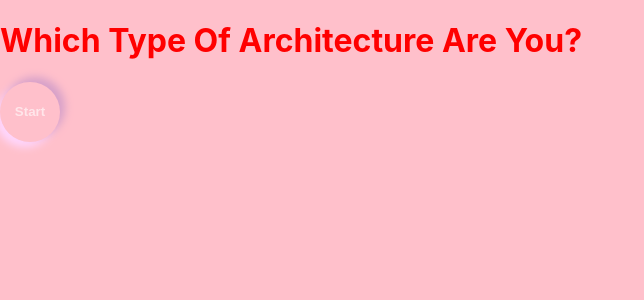
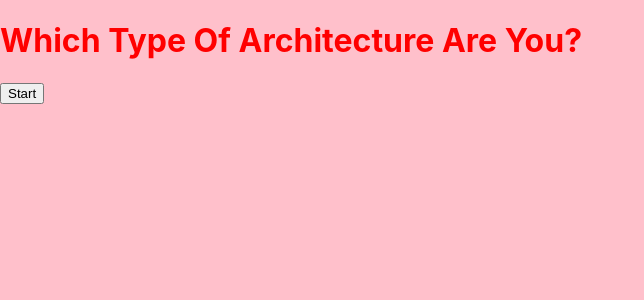
Before and after one commit to Reggie899/Architecture-Quiz, a React (Create React App) app: page / in a window 1280 px wide. Shown: the top 300 px of the page, without its empty margins (0-644 px from the left). Built offline with nearby package versions, Linux system fonts and the light colour scheme.

Commit message:
button test

```diff
--- a/src/App.css
+++ b/src/App.css
@@ -149,7 +149,7 @@ text-align: center;}
 
 /* buttons */
 
-button {
+.buttonDiv button {
   /* background-color: rgba(149, 147, 147, 0.816);
 color: white;
 width: 60px;
@@ -161,9 +161,14 @@ height: 60px;
 border-color: transparent;
 border-radius: 47px;
 border-radius: 47px;
+border-radius: 47px;
+border-radius: 47px;
+border-radius: 47px;
+border-radius: 47px;
+border-radius: 47px;
 background: #FFC0CB;
-box-shadow:  5px -5px 9px #d6a0c9,
-             -5px 5px 9px #ffd8ff;
+box-shadow:  -4px 4px 8px #d9a3ad,
+             4px -4px 8px #ffdde9;
              color: rgba(255, 255, 255, 0.597);
              font-weight: bolder;
 }
--- a/src/Result.js
+++ b/src/Result.js
@@ -355,7 +355,7 @@ export default function Result() {
         {traditional === 9 && mainstream < specific ? <Pyramid /> : null}
       </div>
       <div className="">
-        Cereated by <a href="https://github.com/Reggie899">Reggie899</a>
+        Created by <a href="https://github.com/Reggie899">Reggie899</a>
       </div>
     </div>
   );
```
